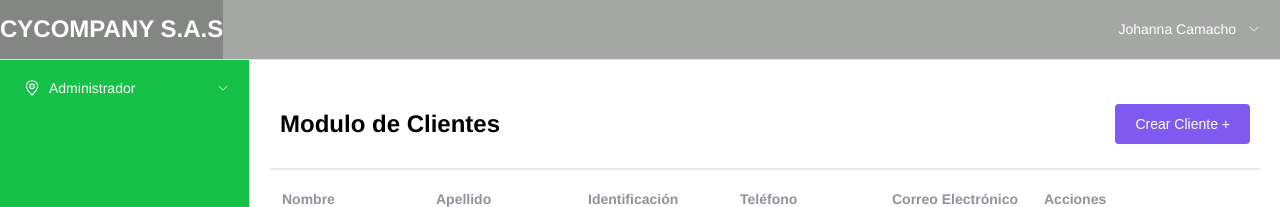
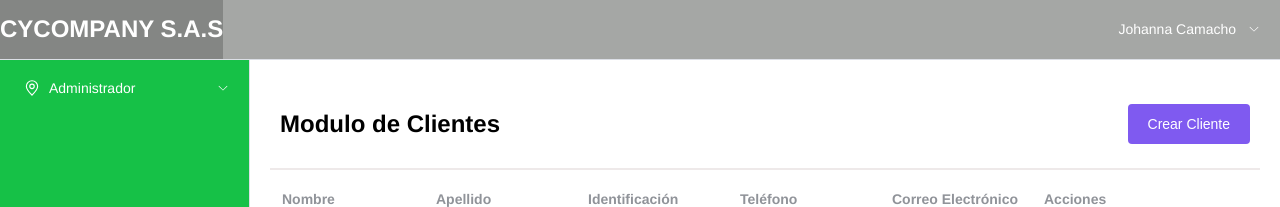
Before and after one commit to jolicam/front-automotriz-app-adso, a Vue app: page /clientes in a window 1280 px wide. Shown: the top 207 px of the page. Built offline with nearby package versions, Linux system fonts and the light colour scheme; no server answers.

Commit message:
subir nuevos ajustes realizados

```diff
--- a/src/views/Clientes/Clientes.vue
+++ b/src/views/Clientes/Clientes.vue
@@ -1,7 +1,7 @@
 <template>
   <LayoutMain>
     <template #slotLayout>
-      <Header :titulo="'Clientes'" :tituloBoton="'Crear Cliente +'" :abrir="abrirFormulario" />
+      <Header :titulo="'Clientes'" :tituloBoton="'Crear Cliente'" :abrir="abrirFormulario" />
 
       <Formulario :titulo="'Gestión de Clientes'" v-model:is-open="mostrarFormulario" :is-edit="editandoFormulario"
         @save="guardarDatos" @update="actualizarDatos">
```
